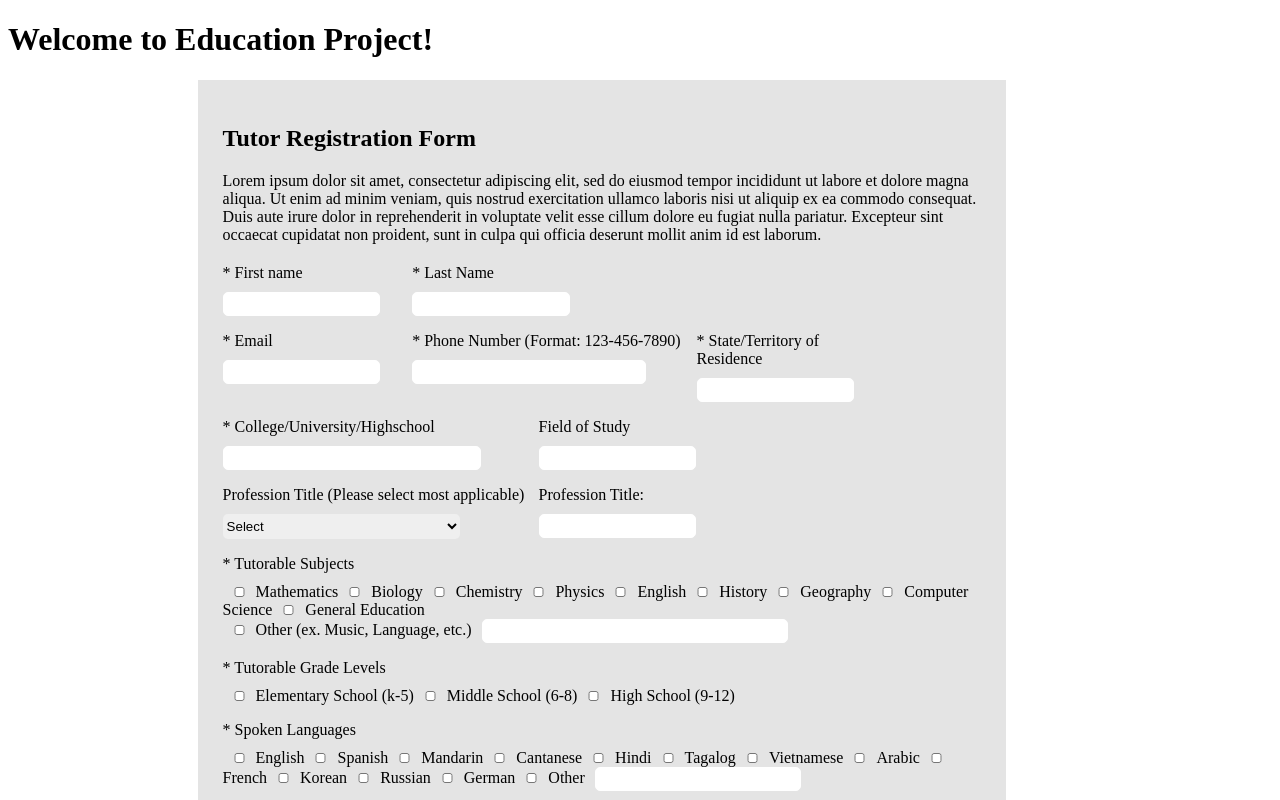
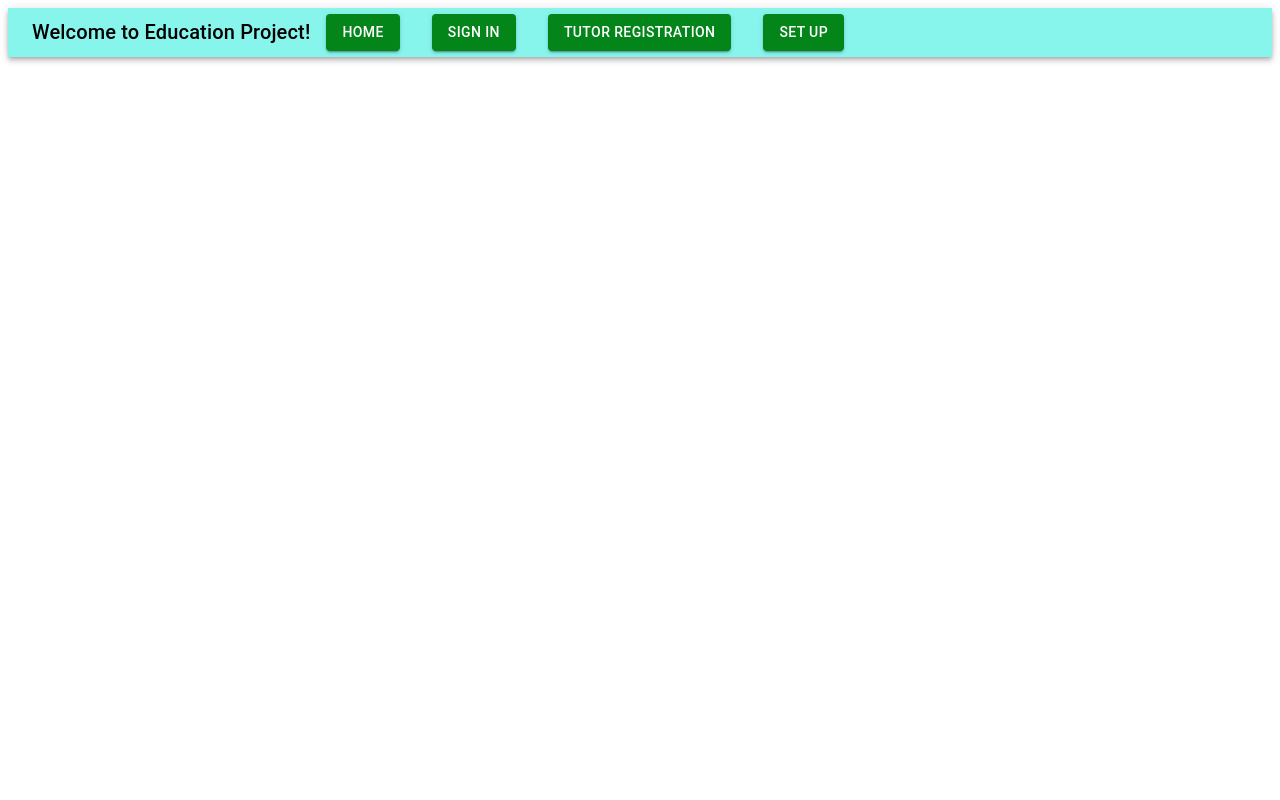
Before and after one commit to Hack4Impact-BU/Education-Project, a React (Create React App) app in the folder client/: page / in a window 1280 px wide. Shown: the top 800 px of the page. Built offline with nearby package versions, Linux system fonts and the light colour scheme.

Commit message:
added navbar

```diff
--- a/client/package.json
+++ b/client/package.json
@@ -19,6 +19,7 @@
         "react-dom": "^17.0.2",
         "react-google-button": "^0.7.2",
         "react-google-login": "^5.2.2",
+        "react-router-dom": "^5.3.0",
         "react-scripts": "^4.0.3",
         "web-vitals": "^1.0.1"
     },
--- a/client/src/App.js
+++ b/client/src/App.js
@@ -1,4 +1,6 @@
 import React from 'react'
+import {BrowserRouter as Router, Route, Switch} from 'react-router-dom'
+import Navbar from './components/Navbar'
 import TutorRegistration from './components/RegistrationForms/TutorRegistration';
 import CSVParser from './components/Setup/CSVParser';
 import SignInForm from './components/Login/signInForm';
@@ -6,13 +8,19 @@ import Homepage from './components/Homepage/Homepage';
 
 function App() {
   return (
-    <div>
-      <h1>Welcome to Education Project!</h1>
-      <TutorRegistration></TutorRegistration>
-      <CSVParser/>
-      <SignInForm></SignInForm>
-      <Homepage></Homepage>
+    <Router>
+    <div className="App">
+      <Navbar />
+      <div className="content">
+      <Switch>
+        <Route exact path='/home'> <Homepage/> </Route>
+        <Route exact path='/signin'> <SignInForm/> </Route>
+        <Route exact path='/tutorRegistration'> <TutorRegistration/> </Route>
+        <Route exact path='/setup'> <CSVParser/> </Route>
+      </Switch>
+      </div>
     </div>
+    </Router>
   );
 }
 
--- /dev/null
+++ b/client/src/components/Navbar.js
@@ -0,0 +1,69 @@
+import React from 'react';
+import {Link} from 'react-router-dom';
+import { makeStyles } from '@material-ui/core/styles';
+import AppBar from '@material-ui/core/AppBar';
+import Toolbar from '@material-ui/core/Toolbar';
+import Typography from '@material-ui/core/Typography';
+import IconButton from '@material-ui/core/IconButton';
+import MenuIcon from '@material-ui/icons/Menu';
+import { MenuItem, Button, Grid } from '@material-ui/core';
+
+const useStyles = makeStyles((theme) => ({
+  root: {
+    flexGrow: 1,
+  },
+  menuButton: {
+    marginRight: theme.spacing(2),
+  },
+}));
+
+export default function Navbar() {
+  const classes = useStyles();
+
+  return (
+    <div className={classes.root}>
+      <AppBar position="static" style={{ background: '#87F5EC' }}>
+        <Toolbar variant="dense">
+            <Typography variant="h6" color="inherit" style={{color:'#000000'}}>
+                Welcome to Education Project!
+            </Typography>
+            <MenuItem><Link to='/home' style={{textDecoration:'none'}}><Button variant="contained" style={{background:'#03851a', color:'#ffffff'}}>
+                Home
+            </Button></Link></MenuItem>
+            <MenuItem><Link to='/signin' style={{textDecoration:'none'}}><Button variant="contained" style={{background:'#03851a', color:'#ffffff'}}>
+                Sign In
+            </Button></Link></MenuItem>
+            <MenuItem><Link to='/tutorRegistration' style={{textDecoration:'none'}}><Button variant="contained" style={{background:'#03851a', color:'#ffffff'}}>
+                Tutor Registration
+            </Button></Link></MenuItem>
+            <MenuItem><Link to='/setup' style={{textDecoration:'none'}}><Button variant="contained" style={{background:'#03851a', color:'#ffffff'}}>
+                Set Up
+            </Button></Link></MenuItem>
+        </Toolbar>
+      </AppBar>
+      <Grid style={{height:'5vh'}}></Grid>
+    </div>
+  );
+}
+
+
+
+
+// import AppBar from '@mui/material/AppBar';
+
+// const Navbar = () => {
+//     return (
+
+//         <nav className='navbar'>
+//             <h1>Welcome to Education Project!</h1>
+//             <div className='links'>
+//                 <Link to='/home'> Home </Link>
+//                 <Link to='/signin'> Sign In </Link>
+//                 <Link to='/tutorRegistration'> Tutor Registration </Link>
+//                 <Link to='/setup'> Set Up </Link>
+//             </div>
+//         </nav>
+//     )
+// }
+
+// export default Navbar;
```
Also changed, not shown: 1 other file (tests, documents, lock files or other folders).
